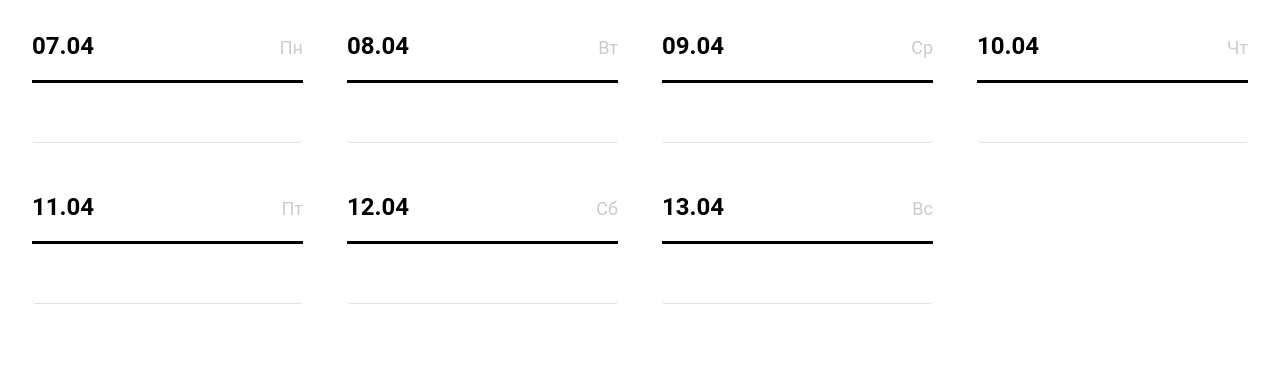
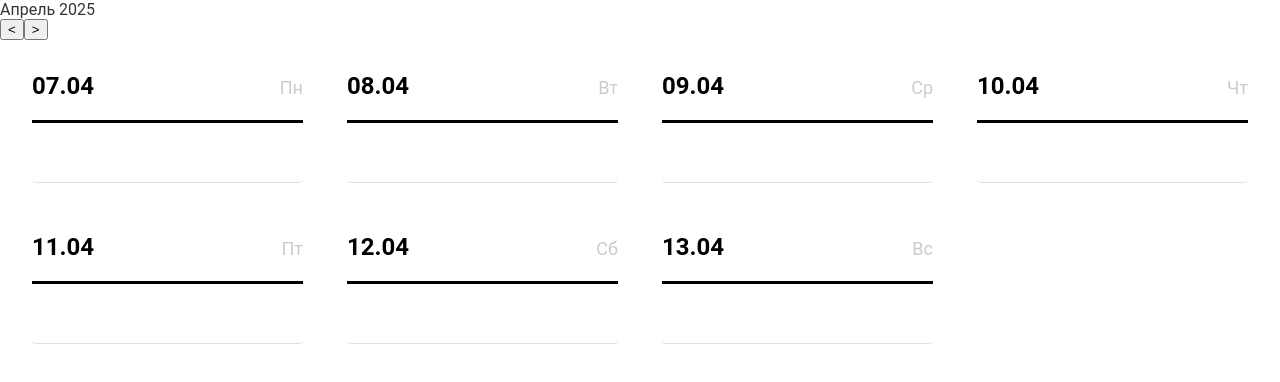
Before and after one commit to minusTwentyOneDegrees/Tweek.so-clone, a React (Create React App) app in the folder Frontend/: page / in a window 1280 px wide. Shown: the top 382 px of the page. Built offline with nearby package versions, Linux system fonts and the light colour scheme.

Commit message:
Поправил вывод данных в консоль

```diff
--- a/Frontend/src/pages/Dashboard.tsx
+++ b/Frontend/src/pages/Dashboard.tsx
@@ -6,7 +6,7 @@ type Task = {
 	text: string
 	completed: boolean
 	note?: string
-	date: string // формат YYYY-MM-DD
+	date: string
 }
 
 const getCurrentDate = () => {
@@ -37,18 +37,25 @@ const formatDateForHeader = (dateStr: string) => {
 	return `${day}.${month}`
 }
 
-const formatDateForModal = (dateStr: string) => {
+const formatMonthYear = (dateStr: string) => {
+	const months = [
+		'Январь',
+		'Февраль',
+		'Март',
+		'Апрель',
+		'Май',
+		'Июнь',
+		'Июль',
+		'Август',
+		'Сентябрь',
+		'Октябрь',
+		'Ноябрь',
+		'Декабрь',
+	]
 	const date = new Date(dateStr)
-	const options: Intl.DateTimeFormatOptions = {
-		weekday: 'short',
-		day: 'numeric',
-		month: 'short',
-		year: 'numeric',
-	}
-	const formatted = date.toLocaleDateString('ru-RU', options)
-	return (
-		formatted.charAt(0).toUpperCase() + formatted.slice(1).replace(/\.$/, '')
-	)
+	const monthName = months[date.getMonth()]
+	const year = date.getFullYear()
+	return `${monthName} ${year}`
 }
 
 const Dashboard = () => {
@@ -63,6 +70,7 @@ const Dashboard = () => {
 	const inputRefs = useRef<Record<string, HTMLInputElement | null>>({})
 
 	const weekDates = getWeekDates()
+	const headerMonth = formatMonthYear(weekDates[0])
 
 	const handleAddTask = (date: string) => {
 		const newTaskText = newTaskPerDate[date]?.trim()
@@ -71,7 +79,7 @@ const Dashboard = () => {
 				...tasks,
 				{ id: Date.now(), text: newTaskText, completed: false, date },
 			]
-			console.log(updatedTasks)
+			console.log(updatedTasks) // Данные по списку добавленных задач
 			setTasks(updatedTasks)
 			setNewTaskPerDate(prev => ({ ...prev, [date]: '' }))
 		}
@@ -101,13 +109,13 @@ const Dashboard = () => {
 			const updatedDraggedTask = { ...draggedTask, date: targetDate }
 			updatedTasks.push(updatedDraggedTask)
 			setTasks(updatedTasks)
-			console.log(updatedTasks)
+			console.log(updatedTasks) // Данные по перемещённой задаче + списку
 		} else {
 			const updatedTasks = tasks.filter(t => t.id !== draggedTask.id)
 			const targetIndex = tasks.indexOf(draggedOverTask!)
 			updatedTasks.splice(targetIndex, 0, draggedTask)
 			setTasks(updatedTasks)
-			console.log(updatedTasks)
+			console.log(updatedTasks) // Данные по перемещённой задаче + списку
 		}
 
 		setDraggedTask(null)
@@ -120,7 +128,12 @@ const Dashboard = () => {
 				task.id === id ? { ...task, completed: !task.completed } : task
 			)
 		)
-		console.log('Completed Task With ID: ' + id)
+		console.log(
+			`Completed Task With ID: ${id}, completed: ${!tasks.find(
+				task => task.id === id
+			)?.completed}`
+		)
+		//ID той задачи, которая была "Выполнена" вне модального ока
 	}
 
 	const handleTaskClick = (task: Task) => setActiveModalTask({ ...task })
@@ -128,14 +141,14 @@ const Dashboard = () => {
 	const closeModal = () => setActiveModalTask(null)
 
 	const deleteTask = (id: number) => {
-		console.log('Deleted Task With ID: ' + id)
 		setTasks(prev => prev.filter(task => task.id !== id))
+		console.log('Deleted Task With ID: ' + id) // Данные по удалённой задачке
 		closeModal()
 	}
 
 	const updateTask = (key: keyof Task, value: string) => {
 		if (!activeModalTask) return
-		console.log(`Task ID: ${activeModalTask.id}, Updating ${key} to:`, value)
+		console.log(`Task ID: ${activeModalTask.id}, Updating ${key} to:`, value) // Данные по изменениями заметок
 		setActiveModalTask(prev => (prev ? { ...prev, [key]: value } : null))
 	}
 
@@ -149,7 +162,7 @@ const Dashboard = () => {
 			prev.map(task => (task.id === updatedTask.id ? updatedTask : task))
 		)
 		setActiveModalTask(updatedTask)
-		console.log(updatedTask)
+		console.log(updatedTask) // Данные той задачи, которая была "выполнена" через модальное окно
 	}
 
 	useEffect(() => {
@@ -162,6 +175,15 @@ const Dashboard = () => {
 	}, [activeModalTask])
 
 	return (
+		<div className='dashboard'>
+			<div className='dashboard-header'>
+				<span className='month-year'>{headerMonth}</span>
+				<div className='nav-buttons'>
+					<button className='nav-button'>&lt;</button>
+					<button className='nav-button'>&gt;</button>
+				</div>
+			</div>
+
 			<div className='task-list'>
 				{weekDates.map(date => (
 					<div
@@ -205,7 +227,9 @@ const Dashboard = () => {
 										{task.text}
 									</span>
 									<div
-									className={`check-icon ${task.completed ? 'completed' : ''}`}
+										className={`check-icon ${
+											task.completed ? 'completed' : ''
+										}`}
 										onClick={e => {
 											e.stopPropagation()
 											toggleCompleted(task.id)
@@ -225,7 +249,10 @@ const Dashboard = () => {
 								className='task-input'
 								value={newTaskPerDate[date] || ''}
 								onChange={e =>
-								setNewTaskPerDate(prev => ({ ...prev, [date]: e.target.value }))
+									setNewTaskPerDate(prev => ({
+										...prev,
+										[date]: e.target.value,
+									}))
 								}
 								onBlur={() => handleAddTask(date)}
 								onKeyDown={e => handleKeyDown(e, date)}
@@ -234,12 +261,13 @@ const Dashboard = () => {
 						</div>
 					</div>
 				))}
+			</div>
 
 			{activeModalTask && (
 				<div className='modal-overlay' onClick={closeModal}>
 					<div className='modal' onClick={e => e.stopPropagation()}>
 						<div className='modal-header'>
-							<p>{formatDateForModal(activeModalTask.date)}</p>
+							<p>{activeModalTask.date}</p>
 							<div
 								className='delete-icon'
 								onClick={() => deleteTask(activeModalTask.id)}
```
Lines whose indentation alone changed are shown as unchanged.
